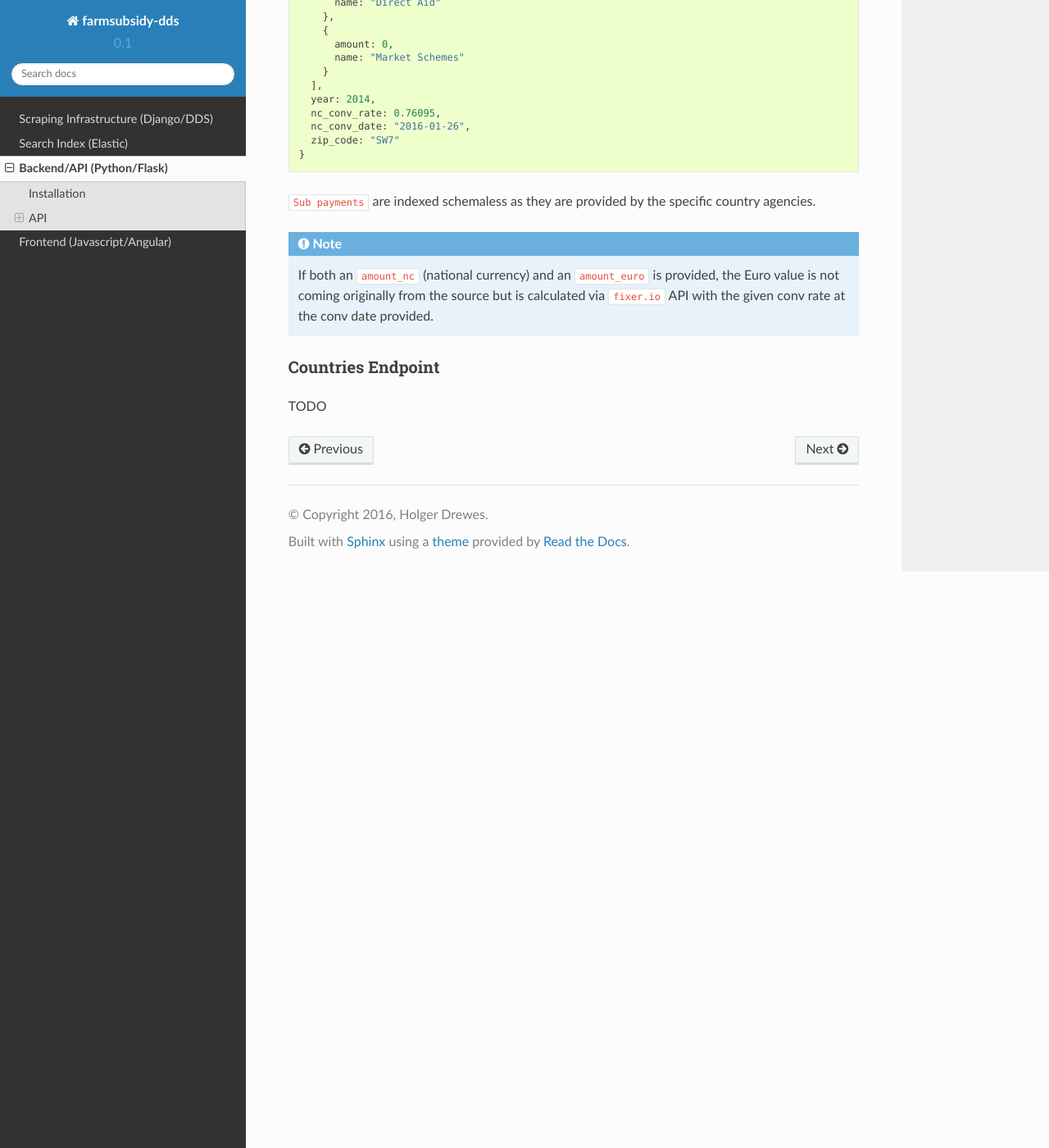
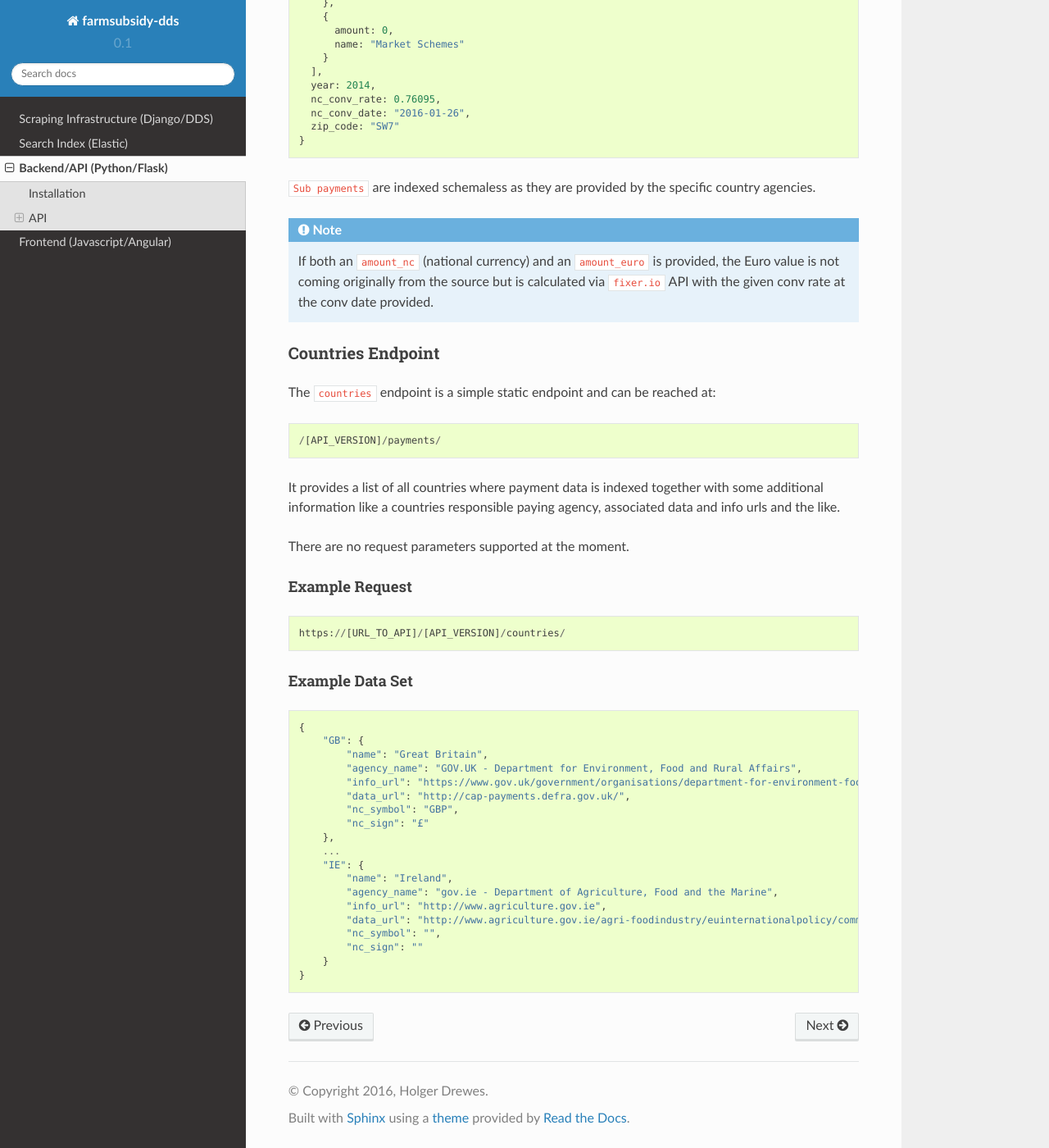
Before and after one commit to holgerd77/farmsubsidy-dds-scraper, a Sphinx documentation site: the page built from docs/backend_api.rst, in a window 1280 px wide and 1400 px high, scrolled down 2326 px. Shown: the whole window at 82% size. Built offline with Sphinx 7.4.7 and the Read the Docs theme 2.0.0, drawn with Linux system fonts in a browser that asks for light colours; some of the changed text lies outside the part shown.

```diff
--- a/docs/backend_api.rst
+++ b/docs/backend_api.rst
@@ -36,7 +36,7 @@
 +--------------------+------------------------------------------------------+-------------------------------+
 | Name               | Description                                          | Example Values                |
 +====================+======================================================+===============================+
-| start              | Result object to start with (default: 0)             | 0, 9 (10th object!            |
+| start              | Result object to start with (default: 0)             | 0, 9 (10th object!)           |
 +--------------------+------------------------------------------------------+-------------------------------+
 | rows               | Number of rows/objects to return (default: 10)       | 1, 10, 25                     |
 +--------------------+------------------------------------------------------+-------------------------------+
@@ -141,7 +140,49 @@
    the Euro value is not coming originally from the source but is calculated via
    ``fixer.io`` API with the given conv rate at the conv date provided.
 
+.. _countries_endpoint:
+
 Countries Endpoint
 ------------------
 
-TODO
+The ``countries`` endpoint is a simple static endpoint and can be reached at::
+
+  /[API_VERSION]/payments/
+
+It provides a list of all countries where payment data is indexed together
+with some additional information like a countries responsible paying agency,
+associated data and info urls and the like.
+
+There are no request parameters supported at the moment.
+
+Example Request
+^^^^^^^^^^^^^^^
+
+::
+
+  https://[URL_TO_API]/[API_VERSION]/countries/
+
+Example Data Set
+^^^^^^^^^^^^^^^^
+
+::
+
+  {
+      "GB": {
+          "name": "Great Britain",
+          "agency_name": "GOV.UK - Department for Environment, Food and Rural Affairs",
+          "info_url": "https://www.gov.uk/government/organisations/department-for-environment-food-rural-affairs",
+          "data_url": "http://cap-payments.defra.gov.uk/",
+          "nc_symbol": "GBP",
+          "nc_sign": "£"
+      },
+      ...
+      "IE": {
+          "name": "Ireland",
+          "agency_name": "gov.ie - Department of Agriculture, Food and the Marine",
+          "info_url": "http://www.agriculture.gov.ie",
+          "data_url": "http://www.agriculture.gov.ie/agri-foodindustry/euinternationalpolicy/commonagriculturalpolicycap/capbeneficiariesdatabase/paymentsdatabase/cap_ben_master.jsp",
+          "nc_symbol": "",
+          "nc_sign": ""
+      }
+  }
--- a/docs/index.rst
+++ b/docs/index.rst
@@ -23,7 +23,7 @@
 +---------------------------------------------------------------------------------------------+-----------------------------------------+---------------------+--------------------+
 | `farmsubsidy-dds-backend-api <https://github.com/holgerd77/farmsubsidy-dds-backend-api>`__  | Backend/API                             | ``Pre-Alpha``       | 2016-02-05         |
 +---------------------------------------------------------------------------------------------+-----------------------------------------+---------------------+--------------------+
-| `farmsubsidy-dds-frontend <https://github.com/holgerd77/farmsubsidy-dds-frontend>`__        | Frontend                                | ``Experimentation`` | 2016-02-05         |
+| `farmsubsidy-dds-frontend <https://github.com/holgerd77/farmsubsidy-dds-frontend>`__        | Frontend                                | ``Pre-Alpha``       | 2016-02-11         |
 +---------------------------------------------------------------------------------------------+-----------------------------------------+---------------------+--------------------+
 
 This documentation provides guidance for installation, setup and technical
```
Also changed, not shown: other parts of docs/backend_api.rst (+0 -1 lines), docs/scraping.rst (+18 -5 lines), 3 other files.
